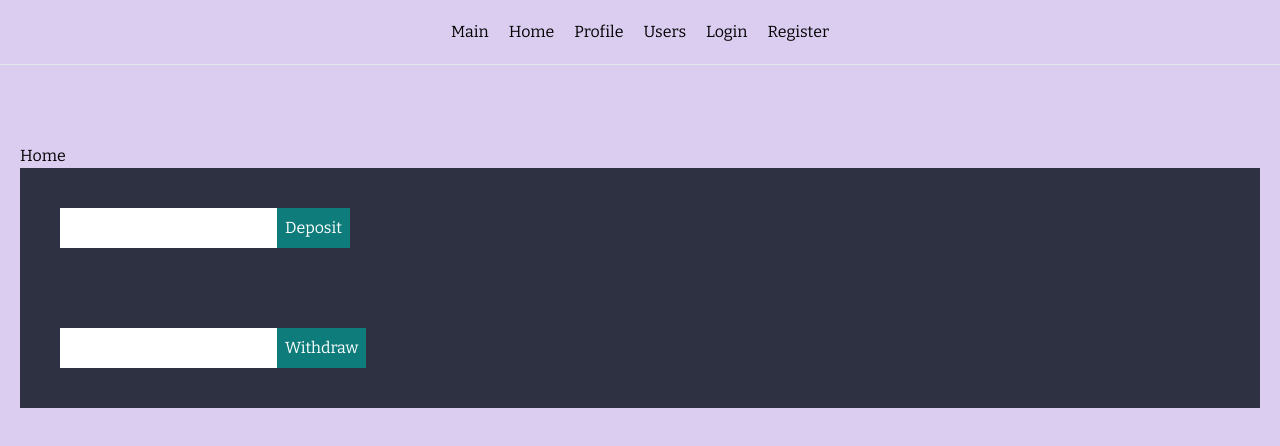
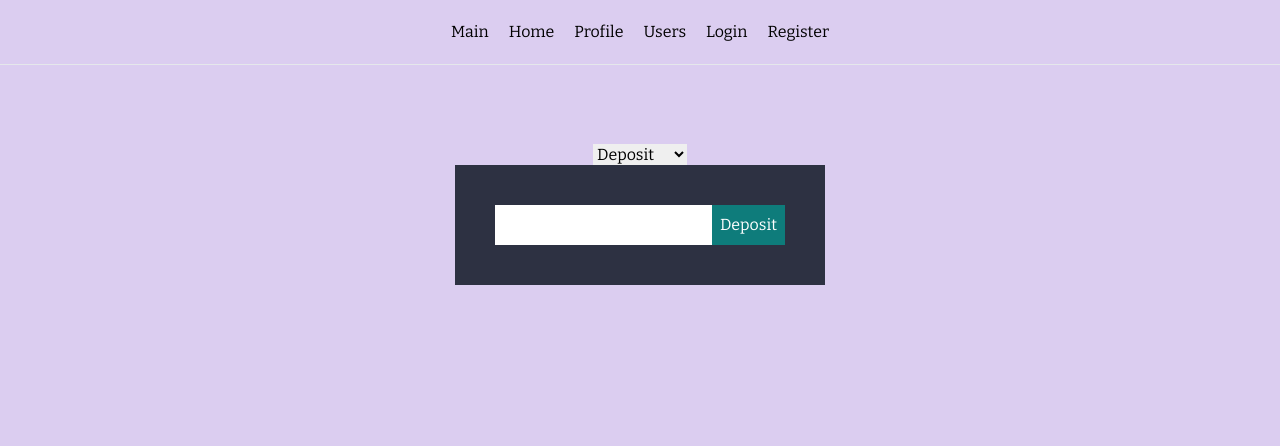
Before and after one commit to D-Yusuf/Bank-Project_H-Y, a React (Create React App) app: page /home in a window 1280 px wide. Shown: the top 446 px of the page. Built offline with nearby package versions, Linux system fonts and the light colour scheme.

Commit message:
added home transactions option

```diff
--- a/src/pages/Home.jsx
+++ b/src/pages/Home.jsx
@@ -12,7 +12,6 @@ const Home = () => {
   });
   function handleDeposit(e) {
     e.preventDefault();
-    console.log(depositAmount);
     mutate();
   }
   const { mutate: withdrawFunds } = useMutation({
@@ -24,11 +23,22 @@ const Home = () => {
     console.log(withdrawAmount);
     withdrawFunds();
   }
+  function chooseTransaction(){
+    const selectBox = document.getElementById("selectBox");
+    const chosenTransaction = selectBox.options[selectBox.selectedIndex].value;
+    document.getElementById(chosenTransaction).classList.remove("hidden")
+    const unchosenTransactions = [...selectBox.options].filter(option=> option.value !== selectBox.options[selectBox.selectedIndex].value)
+    unchosenTransactions.forEach(option=> document.getElementById(option.value).classList.add("hidden"))
+    console.log(unchosenTransactions)
+  }
+  return (
+    <div className="flex flex-col items-center">
 
-  return (
-    <div>
-      Home
-      <form onSubmit={handleDeposit} className="bg-secondary text-white p-10 ">
+      <select id="selectBox" name="transaction" onChange={chooseTransaction}>
+        <option value="deposit">Deposit</option>
+        <option onClick={(e)=> console.log(e)} value="withdraw">Withdraw</option>
+      </select>
+      <form id="deposit" onSubmit={handleDeposit} className="bg-secondary text-white p-10 ">
         <input
           className="p-2 text-black"
           type="number"
@@ -38,7 +48,7 @@ const Home = () => {
           Deposit
         </button>
       </form>
-      <form onSubmit={handleWithdraw} className="bg-secondary text-white p-10 ">
+      <form id="withdraw" onSubmit={handleWithdraw} className="bg-secondary text-white p-10 hidden">
         <input
           className="p-2 text-black"
           type="number"
```
